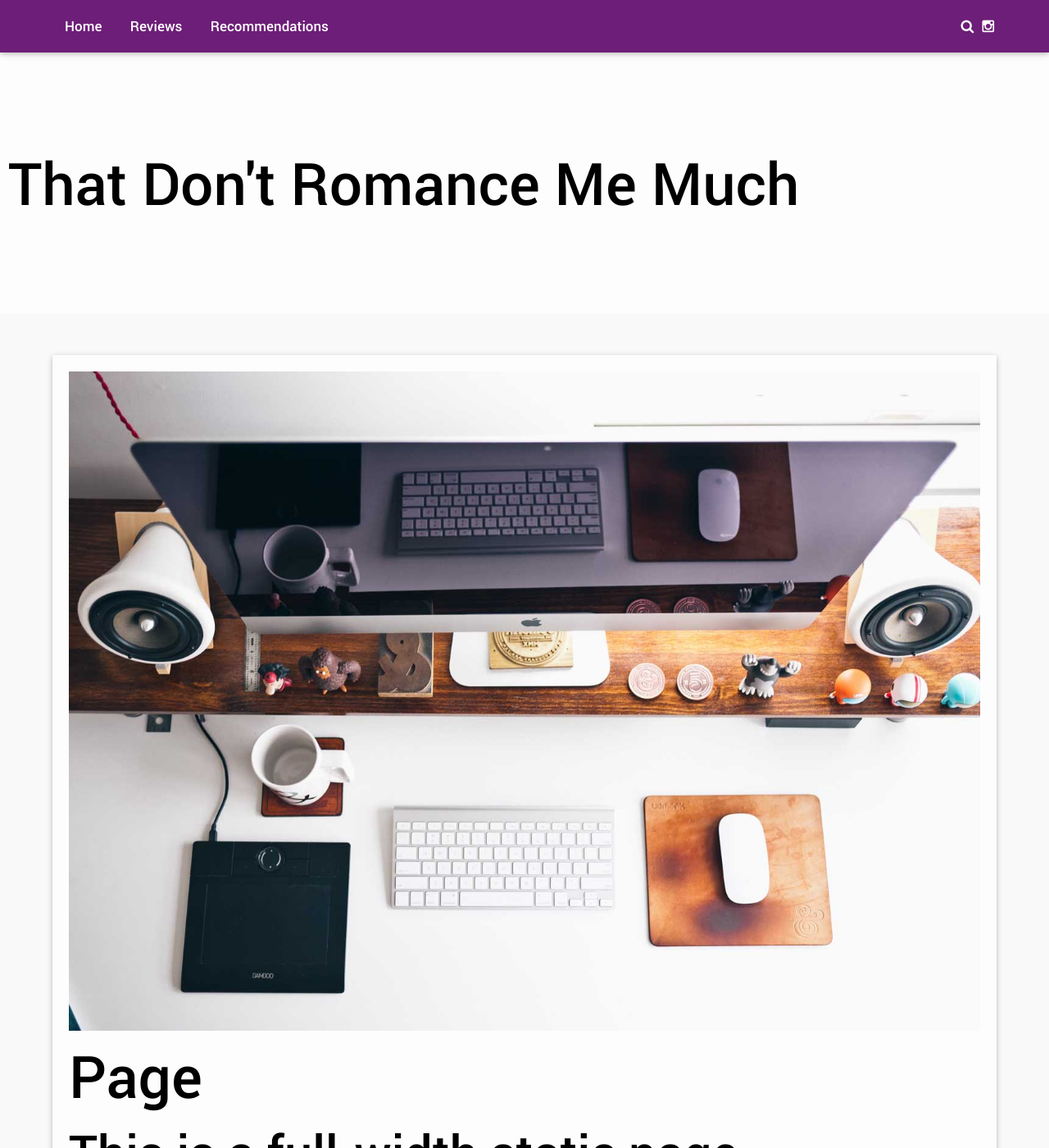
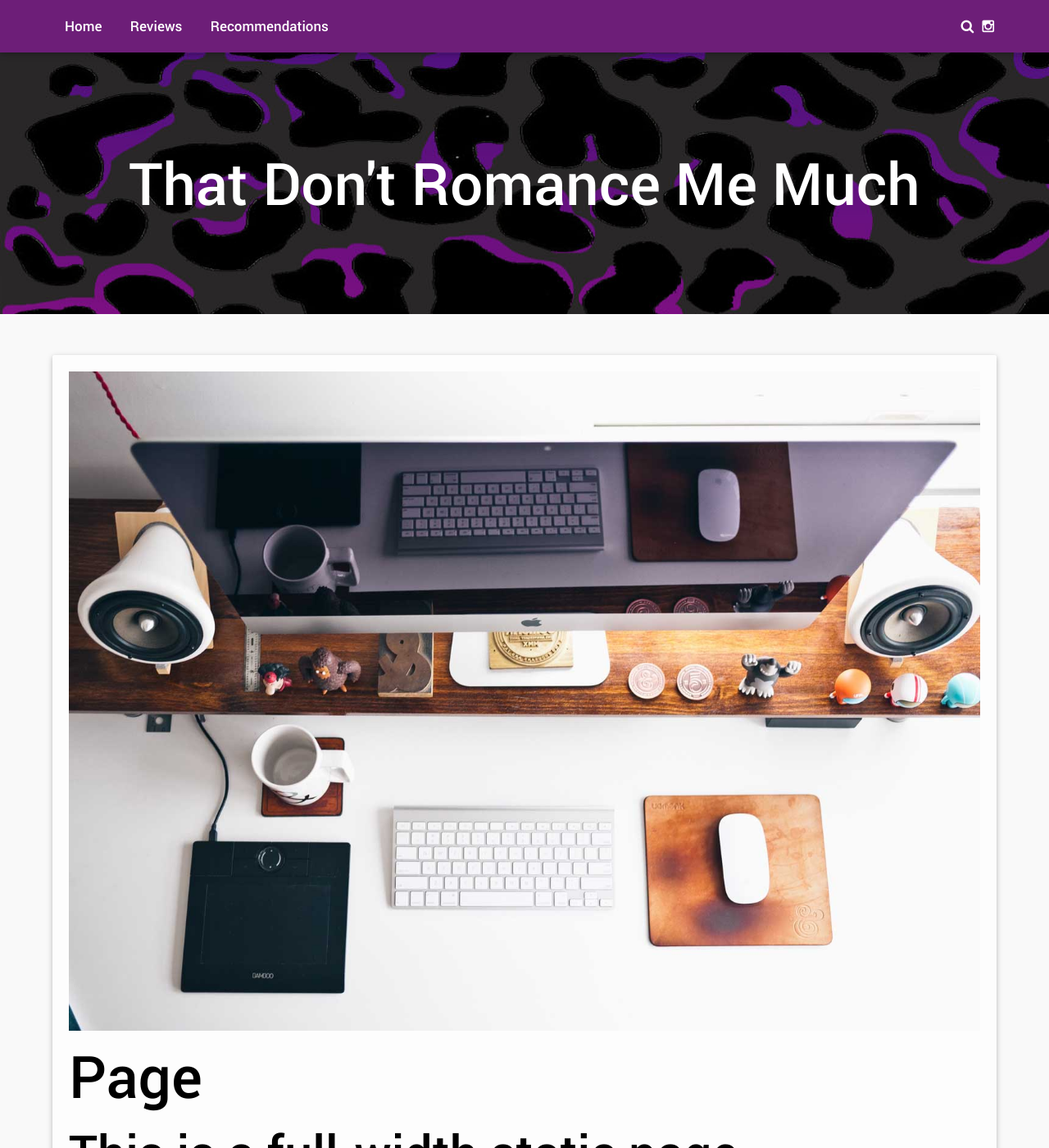
Before and after one commit to janester/tdrmm, a Jekyll site: the page built from page-full/index.md, in a window 1280 px wide and 1400 px high. Shown: the whole window at 82% size. Built offline with Jekyll 4.4.1, drawn with Linux system fonts in a browser that asks for light colours.

Commit message:
looking better again

```diff
--- a/_includes/head.html
+++ b/_includes/head.html
@@ -4,6 +4,7 @@
 <meta content='width=device-width, initial-scale=1, maximum-scale=1' name='viewport'/>
 <link href='http://fonts.googleapis.com/css?family=Source+Code+Pro:500,600' rel='stylesheet' type='text/css'>
 <link rel="stylesheet" href="{{ site.baseurl | replace: '//', '/' }}/css/main.css">
+<link rel="stylesheet" href="{{ site.baseurl | replace: '//', '/' }}/css/custom.css">
 <link rel="stylesheet" id="color-change" href="">
 <link rel="stylesheet" id="switch-style" href="{{ site.baseurl | replace: '//', '/' }}/css/grid.css">
 <link rel="alternate" type="application/rss+xml" title="{{ site.name }}" href="{{ site.baseurl | prepend: site.url | replace: '//', '/' }}/feed.xml">
--- a/_includes/header.html
+++ b/_includes/header.html
@@ -1,3 +1,3 @@
-<div class="row">
+<div class="row" id="heading">
   <h1>That Don't Romance Me Much</h1>
 </div>
--- /dev/null
+++ b/css/custom.css
@@ -0,0 +1,5 @@
+#heading {
+  background-image: url("/img/social_post_background.jpg");
+  color: white;
+  text-align: center;
+}
```
Also changed, not shown: img/social_post_background.jpg (added).
